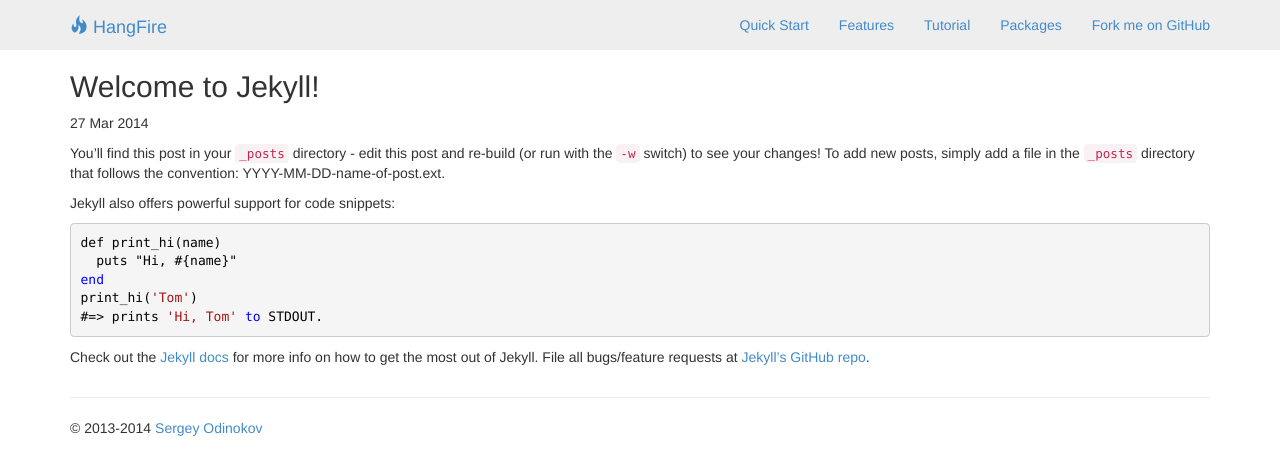
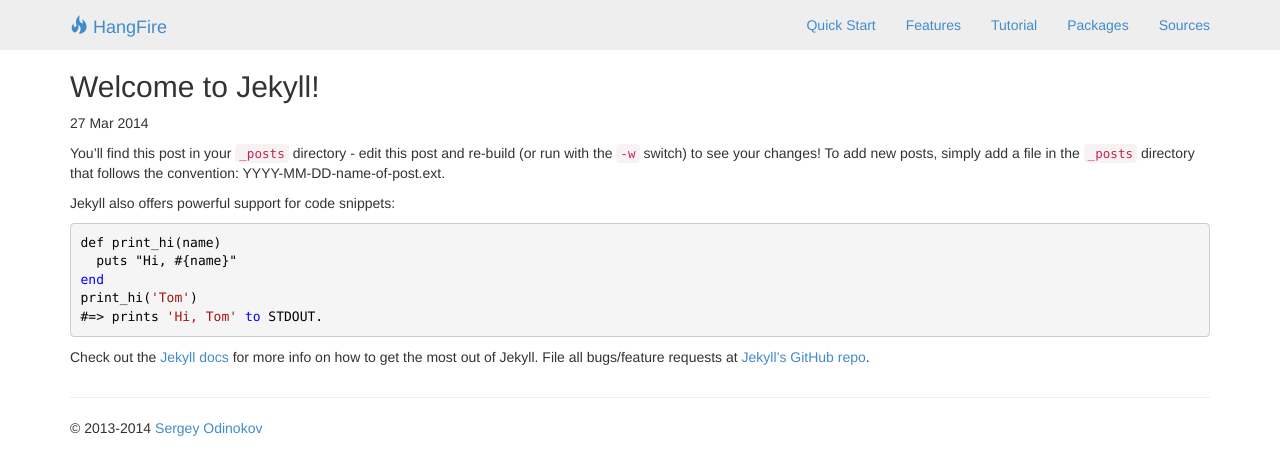
Before and after one commit to HangfireIO/Hangfire.io, a Jekyll site: the page built from _posts/2014-03-27-welcome-to-jekyll.markdown, in a window 1280 px wide. Shown: the top 475 px of the page. Built offline with Jekyll 4.4.1, drawn with Linux system fonts in a browser that asks for light colours; nearby versions of some CDN libraries; Markdown is read by kramdown in place of the engine named in the settings.

Commit message:
Some buttons

```diff
--- a/_config.yml
+++ b/_config.yml
@@ -11,7 +11,7 @@
   url: http://docs.hangfire.io/en/latest/tutorials/index.html
 - text: Packages
   url: https://www.nuget.org/packages?q=HangFire
-- text: Fork me on GitHub
+- text: Sources
   url: https://github.com/odinserj/HangFire
 
 kramdown:
--- a/index.html
+++ b/index.html
@@ -10,7 +10,10 @@
             <div class="col-md-7">
                 <h1>HangFire</h1>
                 <p>A reliable way to kick off long-running processes from the ASP.NET request processing pipeline, backed by SQL Server or Redis.</p>
-                <p><a href="https://nuget.org/packages/HangFire">Install via NuGet</a></p>
+                <p>
+                    <a class="btn btn-primary" href="https://nuget.org/packages/HangFire">Install via NuGet</a>
+                    <a class="btn btn-default" href="https://github.com/odinserj/HangFire"><img style="vertical-align: text-top;" width="16" src="/img/GitHub-Mark-32px.png"> Fork on GitHub</a>
+                </p>
             </div>
             <div class="col-md-5 visible-md visible-lg">
                 <div id="screenshots" class="carousel slide pull-right" data-ride="carousel">
```
Also changed, not shown: img/GitHub-Mark-32px.png (added), 2 other files.
